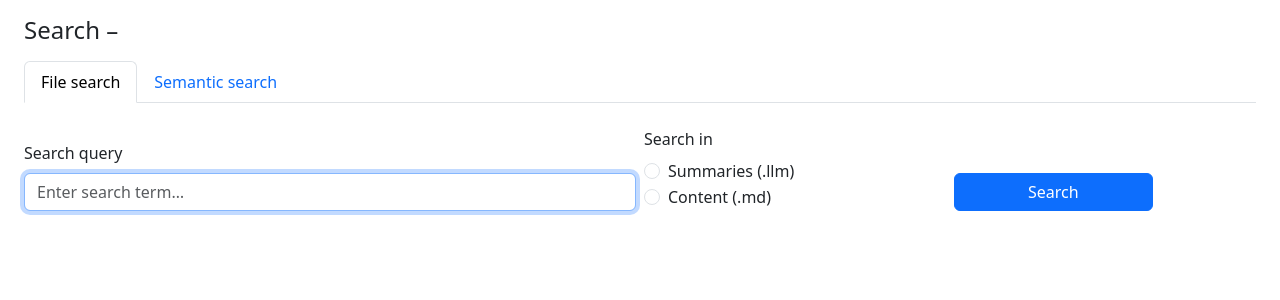
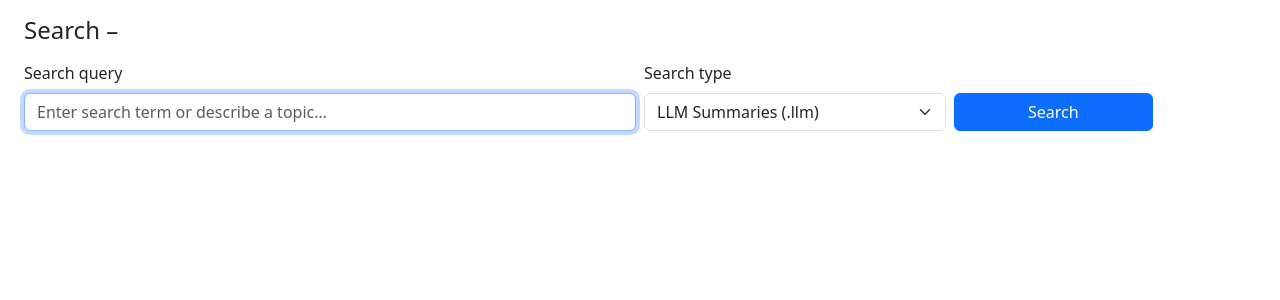
Before and after one commit to dobin/bookmarkRag, a Flask app: template templates/search.html in a window 1280 px wide. Shown: the part 56-356 px from the top of the page. Run offline with Flask 3, Linux system fonts and the light colour scheme; the template is opened without the code that fills it, so the values that code supplies are empty; parts of the project's set-up code (start-up, migrations or seed data) failed here and were passed over.

Commit message:
ui: merge file & semantic search page

```diff
--- a/app.py
+++ b/app.py
@@ -568,7 +568,7 @@ def search(notebook: str):
 
     if request.method == "POST":
         query = request.form.get("query", "").strip()
-        search_in = request.form.get("search_in", "summaries")
+        search_in = request.form.get("search_mode", request.form.get("search_in", "summaries"))
         if search_in not in ("summaries", "input"):
             search_in = "summaries"
         searched = True
--- a/graphrag_api.py
+++ b/graphrag_api.py
@@ -31,8 +31,8 @@ logger = logging.getLogger(__name__)
 
 _BASE_DIR = Path(__file__).resolve().parent
 
-DEFAULT_SEMANTIC_SEARCH_LIMIT = 10
-MAX_SEMANTIC_SEARCH_LIMIT = 50
+DEFAULT_SEMANTIC_SEARCH_LIMIT = 100
+MAX_SEMANTIC_SEARCH_LIMIT = 2_000
 
 
 class SemanticSearchError(RuntimeError):
--- a/templates/search.html
+++ b/templates/search.html
@@ -17,49 +17,42 @@
 {% block content %}
 <h4 class="my-3">Search – <span class="text-muted">{{ current_notebook }}</span></h4>
 
-<ul class="nav nav-tabs mb-4" id="search-tabs" role="tablist">
-  <li class="nav-item" role="presentation">
-    <button class="nav-link active" id="literal-tab" data-bs-toggle="tab" data-bs-target="#literal-search"
-            type="button" role="tab" aria-controls="literal-search" aria-selected="true">
-      File search
-    </button>
-  </li>
-  <li class="nav-item" role="presentation">
-    <button class="nav-link" id="semantic-tab" data-bs-toggle="tab" data-bs-target="#semantic-search"
-            type="button" role="tab" aria-controls="semantic-search" aria-selected="false">
-      Semantic search
-    </button>
-  </li>
-</ul>
-
-<div class="tab-content">
-<div class="tab-pane fade show active" id="literal-search" role="tabpanel" aria-labelledby="literal-tab">
-
-<form method="post" class="row g-2 align-items-end mb-4">
+<form id="search-form" method="post" class="row g-2 align-items-end mb-4"
+      data-semantic-endpoint="{{ url_for('semantic_search_api', notebook=current_notebook) }}">
   <div class="col-md-6">
     <label for="query" class="form-label">Search query</label>
     <input type="text" class="form-control" id="query" name="query"
-           value="{{ query }}" placeholder="Enter search term…" autofocus>
+           value="{{ query }}" placeholder="Enter search term or describe a topic…" autofocus required>
   </div>
   <div class="col-md-3">
-    <label class="form-label">Search in</label>
-    <div>
-      <div class="form-check form-check-inline">
-        <input class="form-check-input" type="radio" name="search_in" id="scope_summaries"
-               value="summaries" {% if search_in == 'summaries' %}checked{% endif %}>
-        <label class="form-check-label" for="scope_summaries">Summaries (.llm)</label>
-      </div>
-      <div class="form-check form-check-inline">
-        <input class="form-check-input" type="radio" name="search_in" id="scope_input"
-               value="input" {% if search_in == 'input' %}checked{% endif %}>
-        <label class="form-check-label" for="scope_input">Content (.md)</label>
-      </div>
-    </div>
+    <label for="search-mode" class="form-label">Search type</label>
+    <select class="form-select" id="search-mode" name="search_mode">
+      <option value="summaries">LLM Summaries (.llm)</option>
+      <option value="input" {% if search_in == 'input' %}selected{% endif %}>Full Content (.md)</option>
+      <option value="semantic">Semantic search</option>
+    </select>
+  </div>
+  <div class="col-md-1 d-none" id="semantic-limit-group">
+    <label for="semantic-limit" class="form-label">Results</label>
+    <select class="form-select" id="semantic-limit">
+      <option value="100" selected>100</option>
+      <option value="500">500</option>
+      <option value="1000">1000</option>
+      <option value="2000">2000</option>
+    </select>
   </div>
   <div class="col-md-2">
-    <button type="submit" class="btn btn-primary w-100">Search</button>
+    <button type="submit" class="btn btn-primary w-100" id="search-submit-btn">
+      <span id="search-btn-label">Search</span>
+      <span id="search-btn-spinner" class="spinner-border spinner-border-sm ms-1 d-none"
+            role="status" aria-hidden="true"></span>
+    </button>
   </div>
 </form>
+
+<p id="semantic-description" class="text-muted d-none">
+  Find related text chunks by meaning. This uses the configured embedding model but does not generate an LLM answer.
+</p>
 
 {% if searched %}
   {% if results %}
@@ -111,58 +104,39 @@
     <div class="alert alert-warning">Please enter a search query.</div>
   {% endif %}
 {% endif %}
-</div>
 
-<div class="tab-pane fade" id="semantic-search" role="tabpanel" aria-labelledby="semantic-tab">
-  <p class="text-muted">
-    Find related text chunks by meaning. This uses the configured embedding model but does not generate an LLM answer.
-  </p>
-  <form id="semantic-search-form" class="row g-2 align-items-end mb-3"
-        data-endpoint="{{ url_for('semantic_search_api', notebook=current_notebook) }}">
-    <div class="col-md-7">
-      <label for="semantic-query" class="form-label">Semantic query</label>
-      <input type="text" class="form-control" id="semantic-query" maxlength="1000"
-             placeholder="Describe a topic or concept…" required>
-    </div>
-    <div class="col-md-2">
-      <label for="semantic-limit" class="form-label">Results</label>
-      <select class="form-select" id="semantic-limit">
-        <option value="5">5</option>
-        <option value="10" selected>10</option>
-        <option value="25">25</option>
-        <option value="50">50</option>
-      </select>
-    </div>
-    <div class="col-md-2">
-      <button type="submit" class="btn btn-primary w-100" id="semantic-submit-btn">
-        <span id="semantic-btn-label">Search</span>
-        <span id="semantic-btn-spinner" class="spinner-border spinner-border-sm ms-1 d-none"
-              role="status" aria-hidden="true"></span>
-      </button>
-    </div>
-  </form>
-
-  <div id="semantic-error" class="alert alert-danger d-none" role="alert"></div>
-  <div id="semantic-status" class="text-muted mb-3 d-none" aria-live="polite"></div>
-  <div id="semantic-results" class="vstack gap-3"></div>
-</div>
-</div>
+<div id="semantic-error" class="alert alert-danger d-none" role="alert"></div>
+<div id="semantic-status" class="text-muted mb-3 d-none" aria-live="polite"></div>
+<div id="semantic-results" class="vstack gap-3"></div>
 {% endblock %}
 
 {% block scripts %}
 <script>
-  const semanticForm = document.getElementById('semantic-search-form');
+  const searchForm = document.getElementById('search-form');
   const semanticResults = document.getElementById('semantic-results');
   const semanticError = document.getElementById('semantic-error');
   const semanticStatus = document.getElementById('semantic-status');
-  const semanticButton = document.getElementById('semantic-submit-btn');
-  const semanticLabel = document.getElementById('semantic-btn-label');
-  const semanticSpinner = document.getElementById('semantic-btn-spinner');
+  const searchButton = document.getElementById('search-submit-btn');
+  const searchLabel = document.getElementById('search-btn-label');
+  const searchSpinner = document.getElementById('search-btn-spinner');
+  const semanticDescription = document.getElementById('semantic-description');
+  const semanticLimitGroup = document.getElementById('semantic-limit-group');
+  const searchMode = document.getElementById('search-mode');
+
+  function isSemanticSearch() {
+    return searchMode.value === 'semantic';
+  }
+
+  function updateSearchType() {
+    const semantic = isSemanticSearch();
+    semanticDescription.classList.toggle('d-none', !semantic);
+    semanticLimitGroup.classList.toggle('d-none', !semantic);
+  }
 
   function setSemanticLoading(loading) {
-    semanticButton.disabled = loading;
-    semanticSpinner.classList.toggle('d-none', !loading);
-    semanticLabel.textContent = loading ? 'Searching…' : 'Search';
+    searchButton.disabled = loading;
+    searchSpinner.classList.toggle('d-none', !loading);
+    searchLabel.textContent = loading ? 'Searching…' : 'Search';
   }
 
   function semanticActionLink(url, label, className) {
@@ -222,18 +196,21 @@
     });
   }
 
-  semanticForm.addEventListener('submit', async (event) => {
+  searchMode.addEventListener('change', updateSearchType);
+
+  searchForm.addEventListener('submit', async (event) => {
+    if (!isSemanticSearch()) return;
     event.preventDefault();
     semanticError.classList.add('d-none');
     semanticStatus.classList.add('d-none');
     semanticResults.replaceChildren();
     setSemanticLoading(true);
     try {
-      const response = await fetch(semanticForm.dataset.endpoint, {
+      const response = await fetch(searchForm.dataset.semanticEndpoint, {
         method: 'POST',
         headers: { 'Content-Type': 'application/json', 'Accept': 'application/json' },
         body: JSON.stringify({
-          query: document.getElementById('semantic-query').value,
+          query: document.getElementById('query').value,
           limit: Number(document.getElementById('semantic-limit').value),
         }),
       });
```
Also changed, not shown: tests/test_semantic_search_api.py (+2 -2 lines).
